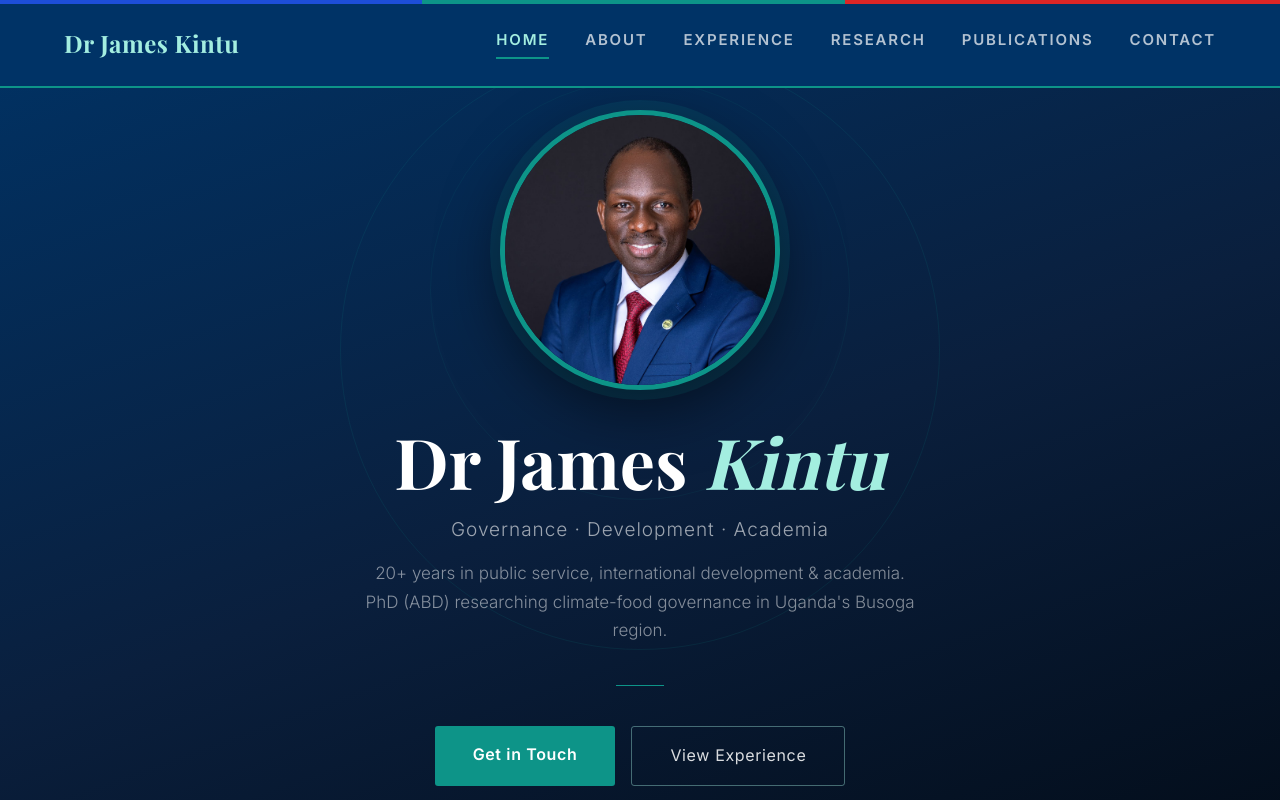
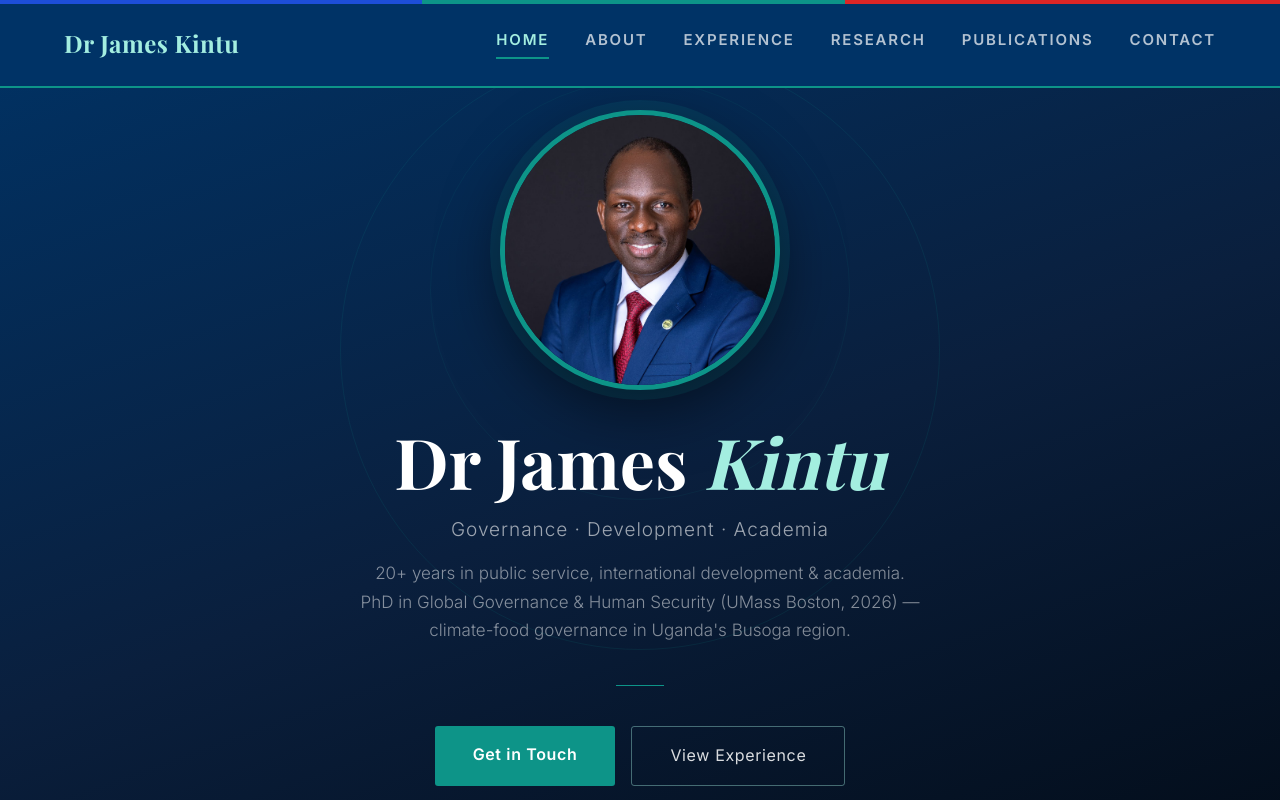
Before and after one commit to Mark123Tyson/newjamesbkintu, a React (Create React App) app: page / in a window 1280 px wide. Shown: the top 800 px of the page. Built offline with nearby package versions, Linux system fonts and the light colour scheme; a web font is replaced by a local one.

Commit message:
Update PhD description in Hero component

```diff
--- a/src/components/Hero.jsx
+++ b/src/components/Hero.jsx
@@ -73,7 +73,7 @@ function HeroPhoto() {
         padding: "0 24px", maxWidth: 620, lineHeight: 1.7,
       }}>
         20+ years in public service, international development & academia.<br />
-        PhD (ABD) researching climate-food governance in Uganda's Busoga region.
+        PhD in Global Governance & Human Security (UMass Boston, 2026) — climate-food governance in Uganda's Busoga region.
       </p>
 
       <div style={{ width: 48, height: 1, background: C.teal, marginBottom: 40, position: "relative", zIndex: 1 }} />
```
